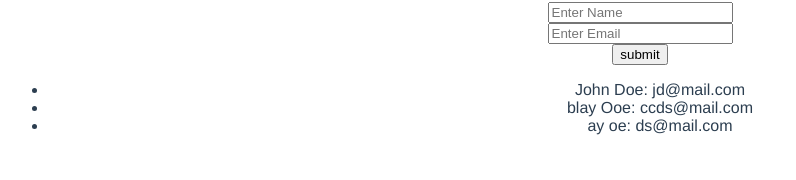
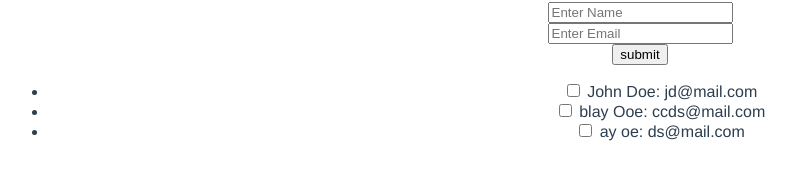
Before and after one commit to 2nonnymouse/vueUserStatusAddList, a Vue app: page / in a window 1280 px wide. Shown: the part 158-338 px from the top of the page, without its empty margins (0-796 px from the left). Built offline with nearby package versions, Linux system fonts and the light colour scheme.

Commit message:
Checkbox linethrough
checkbox and cross text created

```diff
--- a/src/components/Users.vue
+++ b/src/components/Users.vue
@@ -9,7 +9,12 @@
       <input type="submit" value="submit" />
     </form>
     <ul>
-      <li v-for="user in users">{{ user.name }}: {{ user.email }}</li>
+      <li v-for="user in users">
+        <input type="checkbox" class="toggle" v-model="user.contacted" />
+        <span :class="{ contacted: user.contacted }">
+          {{ user.name }}: {{ user.email }}
+        </span>
+      </li>
     </ul>
   </div>
 </template>
@@ -39,11 +44,21 @@
     };
   },
   methods: {
-    addUser: function() {
-      console.log("add");
+    addUser: function(e) {
+      //console.log("add");
+      this.user.push({
+        name: this.newUser.name,
+        email: this.newUser.email,
+        contacted: false
+      });
+      e.preventDefault();
     }
   }
 };
 </script>
-
-<style scoped></style>
+}
+<style scoped>
+.contacted {
+  text-decoration: line-through;
+}
+</style>
```
